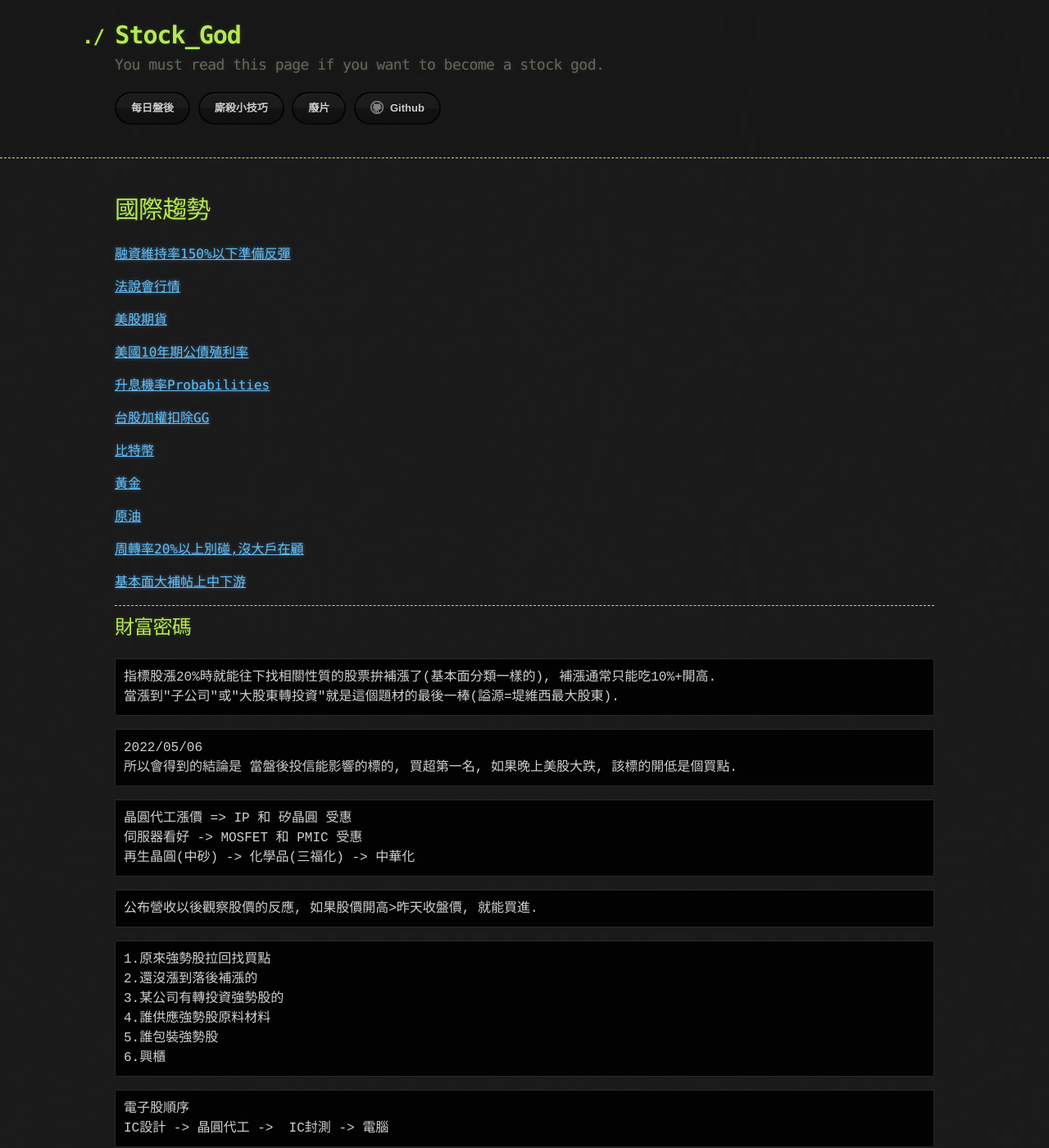
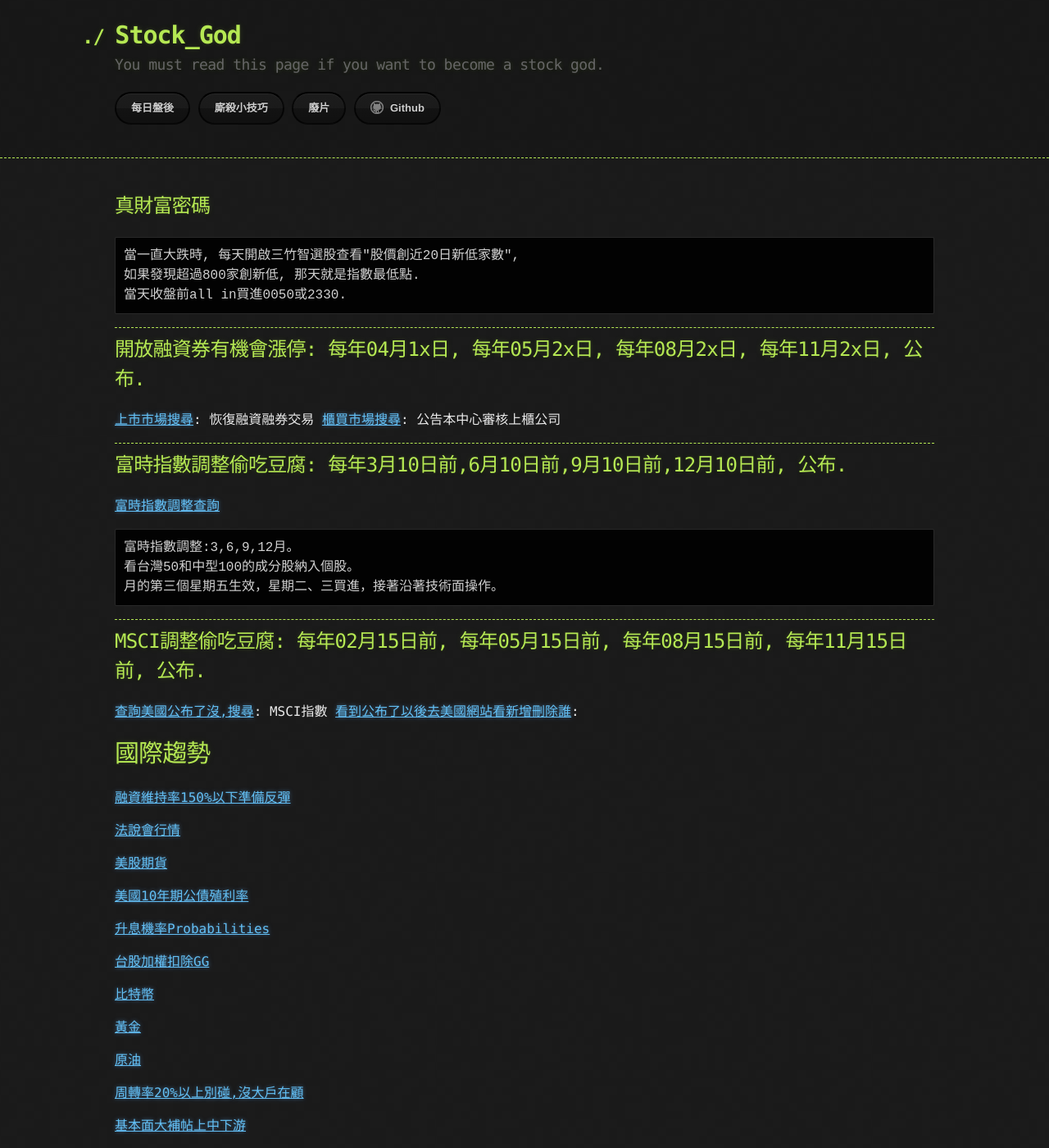
Before and after one commit to lepg5487/Stock_God, a Jekyll site: the page built from experience.md, in a window 1280 px wide and 1400 px high. Shown: the whole window at 82% size. Built offline with Jekyll 4.4.1, drawn with Linux system fonts in a browser that asks for light colours; our own code applies the rules of GitHub Pages for plain Markdown files.

Commit message:
Update experience.md

````diff
--- a/experience.md
+++ b/experience.md
@@ -1,6 +1,36 @@
 ---
 layout: testlayouts
 ---
+
+## 真財富密碼
+```
+當一直大跌時, 每天開啟三竹智選股查看"股價創近20日新低家數",
+如果發現超過800家創新低, 那天就是指數最低點.
+當天收盤前all in買進0050或2330.
+```
+
+---
+## 開放融資券有機會漲停: 每年04月1x日, 每年05月2x日, 每年08月2x日, 每年11月2x日, 公布.
+[上市市場搜尋](https://www.twse.com.tw/zh/news/newsList): 恢復融資融券交易
+[櫃買市場搜尋](https://www.tpex.org.tw/web/bulletin/announcement/announcement_result.php?l=zh-tw): 公告本中心審核上櫃公司
+
+---
+
+## 富時指數調整偷吃豆腐: 每年3月10日前,6月10日前,9月10日前,12月10日前, 公布.
+[富時指數調整查詢](https://www.taiwanindex.com.tw/technicalNotice/index?count=100&year_range=&month_range=&category=&keyword=%E5%AF%8C%E6%99%82%E5%9C%8B%E9%9A%9B)
+```
+富時指數調整:3,6,9,12月。
+看台灣50和中型100的成分股納入個股。
+月的第三個星期五生效，星期二、三買進，接著沿著技術面操作。
+```
+---
+
+## MSCI調整偷吃豆腐: 每年02月15日前, 每年05月15日前, 每年08月15日前, 每年11月15日前, 公布.
+[查詢美國公布了沒,搜尋](https://www.twse.com.tw/zh/news/newsList): MSCI指數
+[看到公布了以後去美國網站看新增刪除誰](https://www.msci.com/zh/index-review):
+
+
+
 
 # 國際趨勢
 
````
